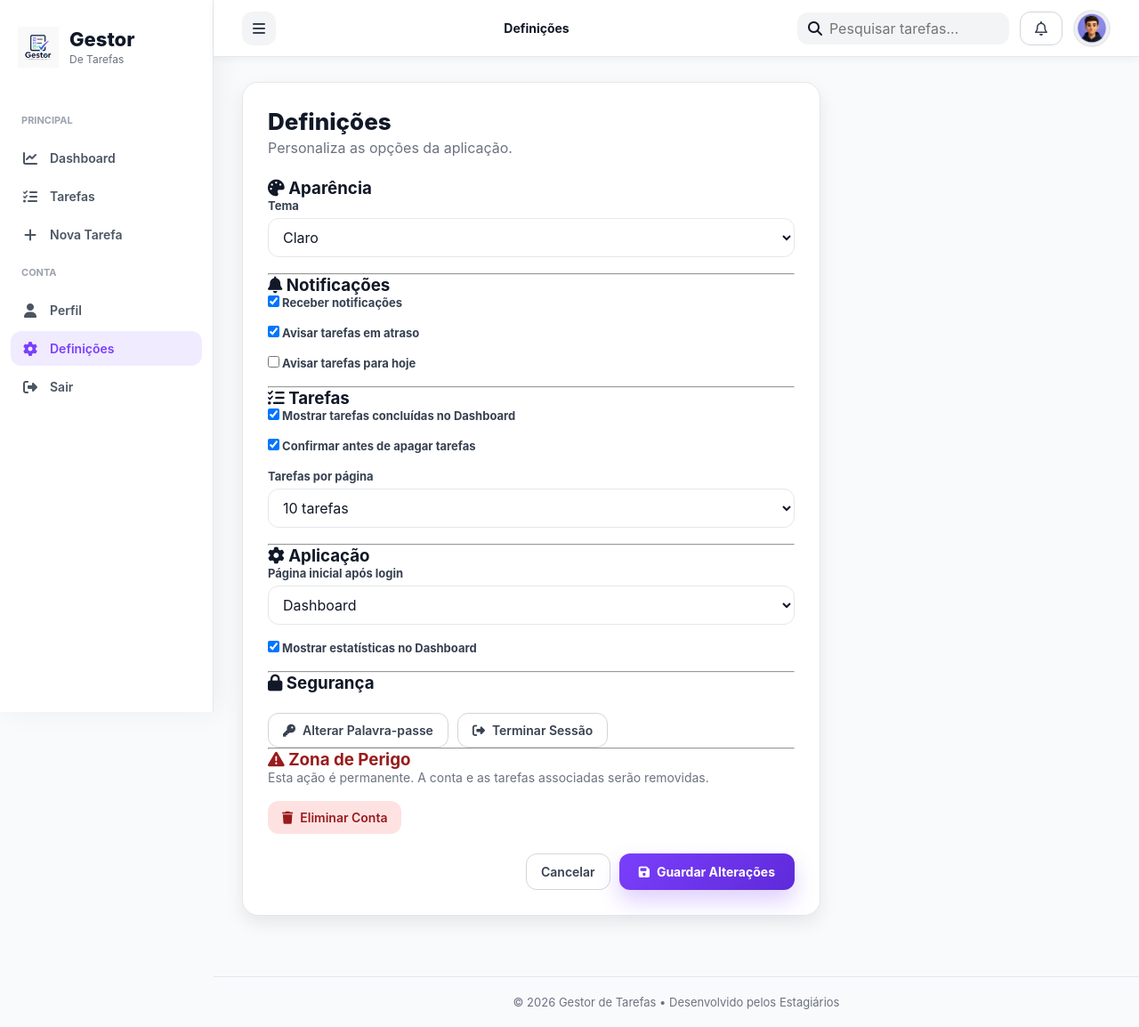
After one commit to reinaldsantos/Softinsaduo, a PHP site: page /definicoes.php in a window 1280 px wide. The commit adds this page. Shown: the whole page at 89% size. Run offline with PHP 8.4, Linux system fonts and the light colour scheme; a user stored in the database is signed in.

Commit message:
Acrescentando definições do frontend

```diff
--- /dev/null
+++ b/definicoes.php
@@ -0,0 +1,187 @@
+<?php
+session_start();
+
+require_once "config/database.php";
+require_once "includes/auth.php";
+
+protegerPagina();
+
+$tituloPagina = "Definições";
+
+$sucesso = "";
+$erro = "";
+
+if ($_SERVER["REQUEST_METHOD"] === "POST") {
+    $sucesso = "Definições guardadas com sucesso.";
+}
+?>
+
+<!DOCTYPE html>
+<html lang="pt">
+
+<head>
+    <meta charset="UTF-8">
+    <title>Definições</title>
+
+    <link rel="stylesheet" href="https://cdnjs.cloudflare.com/ajax/libs/font-awesome/6.7.2/css/all.min.css">
+
+    <link rel="stylesheet" href="css/style.css">
+    <link rel="stylesheet" href="css/components.css">
+    <link rel="stylesheet" href="css/layout.css">
+    <link rel="stylesheet" href="css/forms.css">
+    <link rel="stylesheet" href="css/responsive.css">
+</head>
+
+<body>
+
+<div class="app">
+
+    <?php include "includes/sidebar.php"; ?>
+
+    <main class="main">
+
+        <?php include "includes/header.php"; ?>
+
+        <section class="form-page">
+
+            <div class="form-card card">
+
+                <div class="form-title">
+                    <h1>Definições</h1>
+                    <p>Personaliza as opções da aplicação.</p>
+                </div>
+
+                <?php if ($sucesso): ?>
+                    <div class="alert-success">
+                        <i class="fa-solid fa-circle-check"></i>
+                        <?php echo htmlspecialchars($sucesso); ?>
+                    </div>
+                <?php endif; ?>
+
+                <?php if ($erro): ?>
+                    <div class="alert-error">
+                        <i class="fa-solid fa-circle-exclamation"></i>
+                        <?php echo htmlspecialchars($erro); ?>
+                    </div>
+                <?php endif; ?>
+
+                <form method="POST">
+
+                    <h3><i class="fa-solid fa-palette"></i> Aparência</h3>
+
+                    <div class="form-group">
+                        <label>Tema</label>
+                        <select class="select" name="tema">
+                            <option value="claro">Claro</option>
+                            <option value="escuro">Escuro</option>
+                        </select>
+                    </div>
+
+                    <hr>
+
+                    <h3><i class="fa-solid fa-bell"></i> Notificações</h3>
+
+                    <div class="form-group">
+                        <label><input type="checkbox" name="notificacoes" checked> Receber notificações</label>
+                    </div>
+
+                    <div class="form-group">
+                        <label><input type="checkbox" name="tarefas_atrasadas" checked> Avisar tarefas em atraso</label>
+                    </div>
+
+                    <div class="form-group">
+                        <label><input type="checkbox" name="tarefas_hoje"> Avisar tarefas para hoje</label>
+                    </div>
+
+                    <hr>
+
+                    <h3><i class="fa-solid fa-list-check"></i> Tarefas</h3>
+
+                    <div class="form-group">
+                        <label><input type="checkbox" name="mostrar_concluidas" checked> Mostrar tarefas concluídas no Dashboard</label>
+                    </div>
+
+                    <div class="form-group">
+                        <label><input type="checkbox" name="confirmar_apagar" checked> Confirmar antes de apagar tarefas</label>
+                    </div>
+
+                    <div class="form-group">
+                        <label>Tarefas por página</label>
+                        <select class="select" name="tarefas_por_pagina">
+                            <option value="10">10 tarefas</option>
+                            <option value="20">20 tarefas</option>
+                            <option value="50">50 tarefas</option>
+                        </select>
+                    </div>
+
+                    <hr>
+
+                    <h3><i class="fa-solid fa-gear"></i> Aplicação</h3>
+
+                    <div class="form-group">
+                        <label>Página inicial após login</label>
+                        <select class="select" name="pagina_inicial">
+                            <option value="dashboard">Dashboard</option>
+                            <option value="tarefas">Tarefas</option>
+                        </select>
+                    </div>
+
+                    <div class="form-group">
+                        <label><input type="checkbox" name="mostrar_stats" checked> Mostrar estatísticas no Dashboard</label>
+                    </div>
+
+                    <hr>
+
+                    <h3><i class="fa-solid fa-lock"></i> Segurança</h3>
+
+                    <div class="form-actions" style="justify-content:flex-start;">
+                        <a href="perfil.php" class="btn btn-secondary">
+                            <i class="fa-solid fa-key"></i>
+                            Alterar Palavra-passe
+                        </a>
+
+                        <a href="logout.php" class="btn btn-secondary">
+                            <i class="fa-solid fa-right-from-bracket"></i>
+                            Terminar Sessão
+                        </a>
+                    </div>
+
+                    <hr>
+
+                    <h3 style="color:#991B1B;"><i class="fa-solid fa-triangle-exclamation"></i> Zona de Perigo</h3>
+
+                    <div class="form-group">
+                        <p style="color:var(--gray-500); font-size:14px;">
+                            Esta ação é permanente. A conta e as tarefas associadas serão removidas.
+                        </p>
+                    </div>
+
+                    <button type="button" class="btn btn-danger" onclick="return confirm('Tens a certeza que queres eliminar a conta?')">
+                        <i class="fa-solid fa-trash"></i>
+                        Eliminar Conta
+                    </button>
+
+                    <div class="form-actions">
+                        <a href="dashboard.php" class="btn btn-secondary">Cancelar</a>
+
+                        <button type="submit" class="btn btn-primary">
+                            <i class="fa-solid fa-floppy-disk"></i>
+                            Guardar Alterações
+                        </button>
+                    </div>
+
+                </form>
+
+            </div>
+
+        </section>
+
+        <?php include "includes/footer.php"; ?>
+
+    </main>
+
+</div>
+
+<script src="js/menu.js"></script>
+</body>
+</html>
--- a/includes/sidebar.php
+++ b/includes/sidebar.php
@@ -37,7 +37,7 @@
             <span>Perfil</span>
         </a>
 
-        <a href="#">
+        <a href="definicoes.php" class="<?php echo (($tituloPagina ?? '') == 'Definições') ? 'active' : ''; ?>">
             <i class="fa-solid fa-gear"></i>
             <span>Definições</span>
         </a>
```
